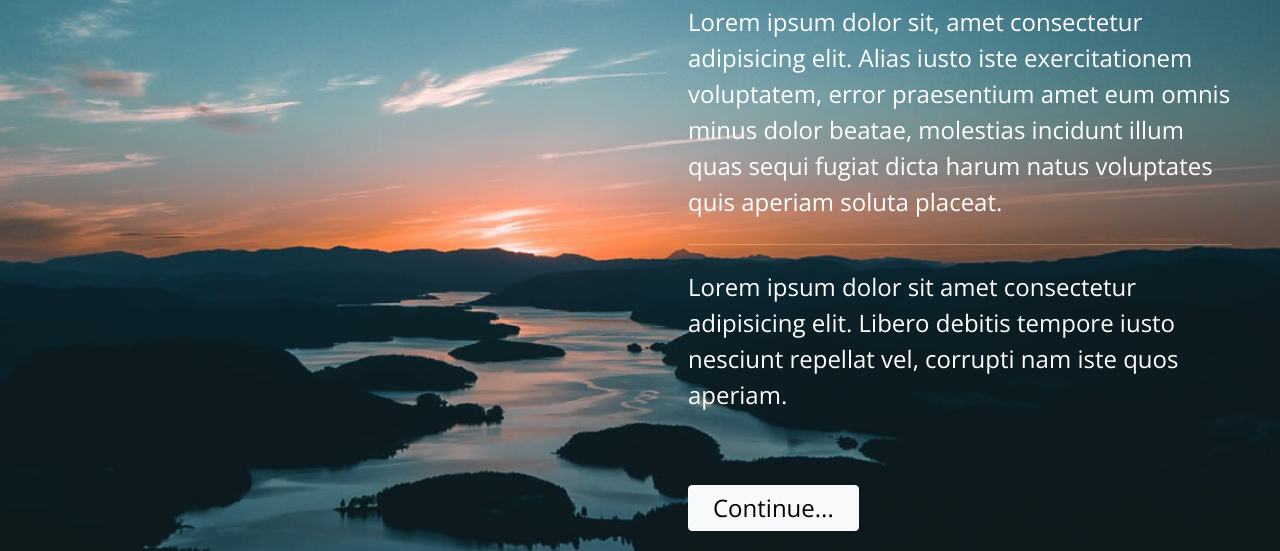
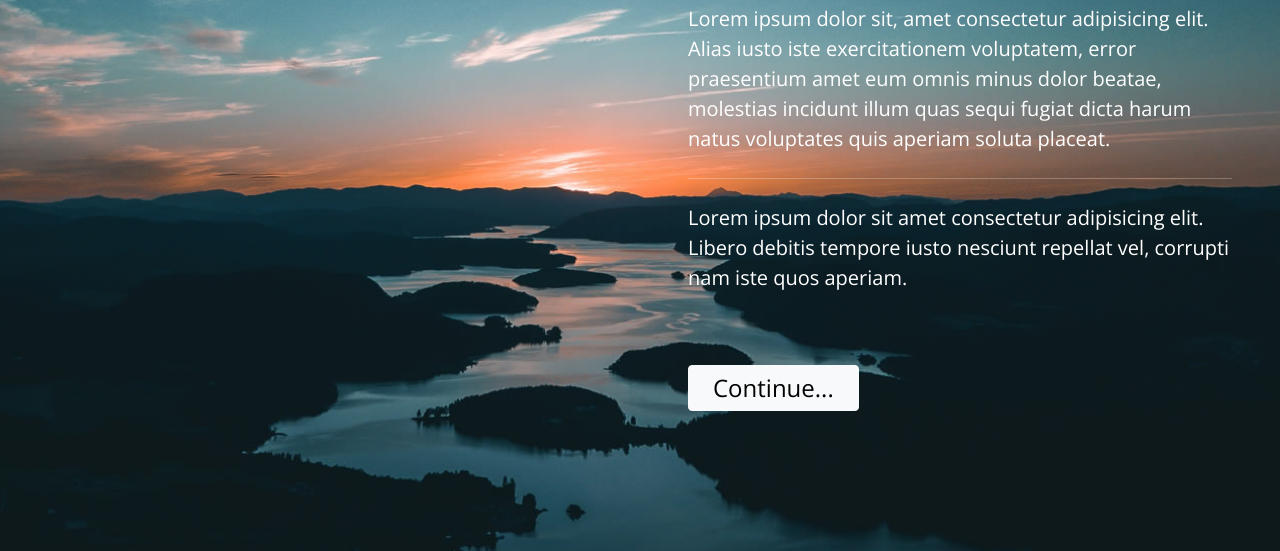
Before and after one commit to damisi00/stageiv, a plain HTML site: page about.html in a window 1280 px wide. Shown: the part 301-852 px from the top of the page. Drawn offline with nearby package versions, Linux system fonts and the light colour scheme; a web font is replaced by a local one.

Commit message:
Update about.html

```diff
--- a/about.html
+++ b/about.html
@@ -33,11 +33,11 @@
             <div class="  col-sm-12 col-md-6 col-lg-6"></div>
             <aside class=" col-sm-12 col-md-6 col-lg-6 my-5 p-5 text-start">
                 <h2 class="display-4 border-light">About Lagoona</h2>
-                <div class="py-4 w-100 pe-0 fs-4">
+                <div class="py-4 w-100 pe-0 fs-5">
                     <p>Lorem ipsum dolor sit, amet consectetur adipisicing elit. Alias iusto iste exercitationem voluptatem, error praesentium amet eum omnis minus dolor beatae, molestias incidunt illum quas sequi fugiat dicta harum natus voluptates quis aperiam soluta placeat.</p>
                 </div>
                 <hr class="w-20 bg-white">
-                <div class=" py-4 fs-4">
+                <div class=" py-4 fs-5">
                     Lorem ipsum dolor sit amet consectetur adipisicing elit. Libero debitis tempore iusto nesciunt repellat vel, corrupti nam iste quos aperiam.
                 </div>
                 <button type="submit" class=" btn btn-light  mt-5 py-1 px-4 text-black fs-4 rounded">Continue...</button>
```
